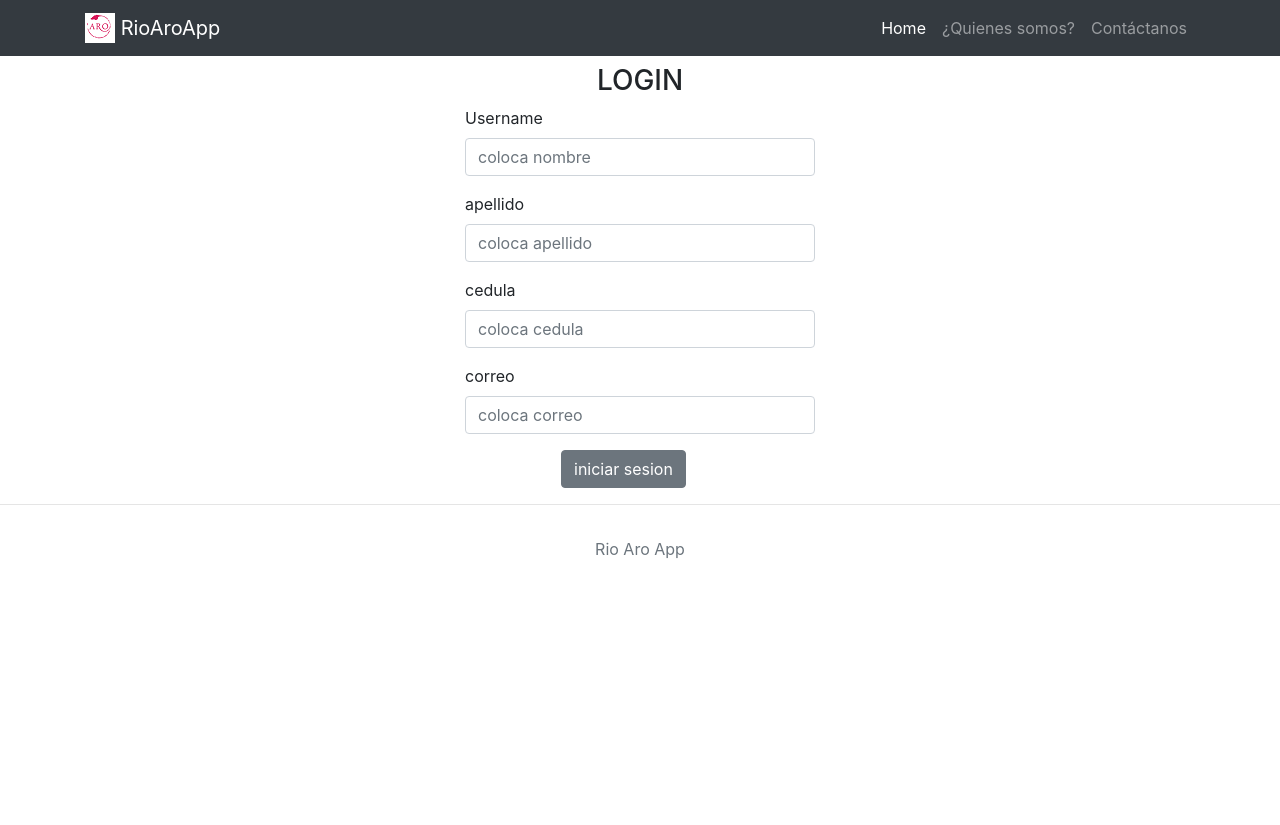
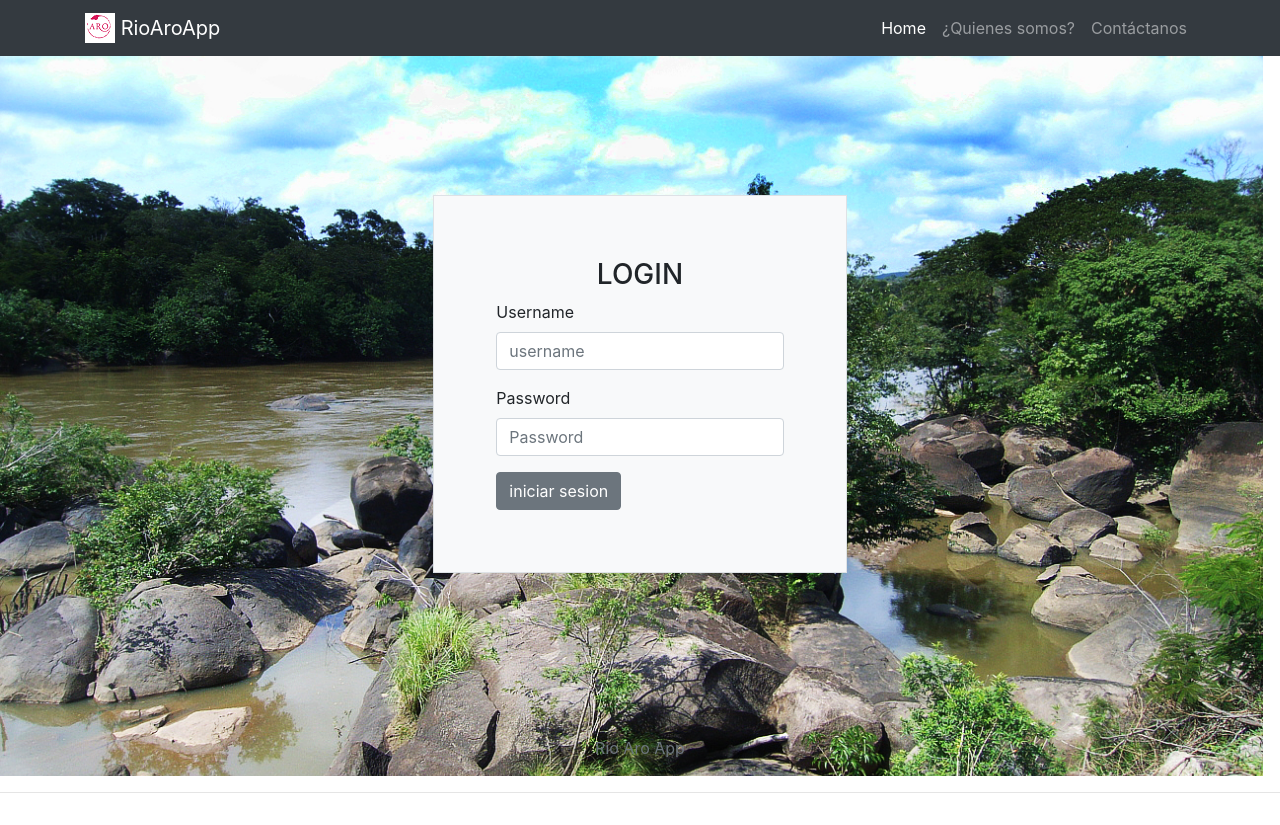
Before and after one commit to totti05/RioAroApp, a PHP site: the page made by views/loginView.twig in a window 1280 px wide. Before the commit the page ends 558 px from the top, so only its background shows below. Run offline with PHP 8.4, Linux system fonts and the light colour scheme; the template is opened without the code that fills it, so the values that code supplies are empty; some libraries are stand-ins or nearby versions.

Commit message:
se añadieron archivos de imagenes al assets, se desarrollo la vista login pero falta perfeccionar el footer y la imagen de fondo, culminar la vista para agregar funcionalidad

```diff
--- a/views/loginView.twig
+++ b/views/loginView.twig
@@ -4,35 +4,67 @@
 {% block tittle %}
  Login - Rio Aro App
 {% endblock %}
+{% block stylesheets %}
+        <style>
+            html{
+                min-height: 100%;
+                position: relative;
+            }
+            body{
+                margin-bottom: 2.5%;
+
+            }
+            #contenido{
+                margin-top: 5%;
+                margin-bottom: 9.5%;
+                align-content: center;
+
+                align-items: center;
+
+
+            }
+            #cuadrologin{
+                padding: 5%;
+            }
+            #imagen{
+                height: 90vh;
+                width: 1263px;
+                object-fit: cover;
+                filter: greyscale(70%);
+            }
+            footer{
+                bottom: 0;
+                width: 100%;
+                margin-bottom: 0;
+                position: fixed;
+                height: 10%
+
+            }
+
+
+        </style>
+{% endblock %}
 {% block content %}
-    <div class="row pt-2 align-items-center">
-        <div class="< col-md-4 mx-auto container">
+    <img id="imagen"src="assets/img/loginbackground copia.jpg" class="img-fluid">
+    <div class="row mx-auto card-img-overlay" id="contenido">
+        <div class="< col-md-4 container border bg-light" id="cuadrologin">
 
-            <form   action="login.php">
+            <form action="./login">
             <h3 class="text-center">LOGIN</h3>
             <div class="form-group ">
                 <label for="username">Username</label>
-                <input type="text" class="form-control" name="nombre" id="" placeholder="coloca nombre">
+                <input type="text" class="form-control" name="nombre" id="" placeholder="username">
             </div>
             <div class="form-group">
-                <label for="apellido">apellido</label>
-                <input type="text" class="form-control" name="apellido" id="" placeholder="coloca apellido">
+                <label for="password">Password</label>
+                <input type="text" class="form-control" name="password" id="" placeholder="Password">
             </div>
-            <div class="form-group">
-                <label for="cedula">cedula</label>
-                <input type="text" class="form-control" name="cedula" id="" placeholder="coloca cedula">
-            </div>
-            <div class="form-group">
-                <label for="correo">correo</label>
-                <input type="text" class="form-control" name="correo" id="" placeholder="coloca correo">
-            </div>
-            <div class="pl-5 ml-5">
+            <div class="align-items-center">
             <button class="btn btn-secondary" role="button" type="submit">iniciar sesion</button>
             </div>
 
             </form>
         </div>
-
     </div>
 
 {% endblock %}
--- a/views/plantillaView.twig
+++ b/views/plantillaView.twig
@@ -19,7 +19,7 @@
 			{% block tittle %}{% endblock %}
 		</title>
   </head>
-  <body>
+  <body >
 		<header>
 			{#Esta es la cabecera de una página o un bloque de contenido#}
 
@@ -49,16 +49,20 @@
 					</div>
 				</nav>
 		</header>
-		<main class="container">
-		{# contenido de las paginas #}
-		{% block content %}
+		<main>
+		{% block mainbody %}
+			<section>
+			{# contenido de las paginas #}
+				{% block content %}
 
-		{% endblock %} {# cierre mainbody #}
+				{% endblock %} {# cierre section/content #}
+			</section>
+		{% endblock %}{# cierre main/mainbody #}
 		</main>
 		<hr>
-		<footer class="footer mt-auto py-3">
-			<div class="container text-center">
-					<span class="text-muted">Rio Aro App</span>
+		<footer class="mt-auto py-3 bg-transparent text-center" >
+				<div class="container ">
+						<span class="text-muted">Rio Aro App</span>
 				</div>
 		</footer>
 
```
Also changed, not shown: views/registroView.twig (added, +37 -0 lines), public/assets/img/loginbackground copia.jpg (added).
